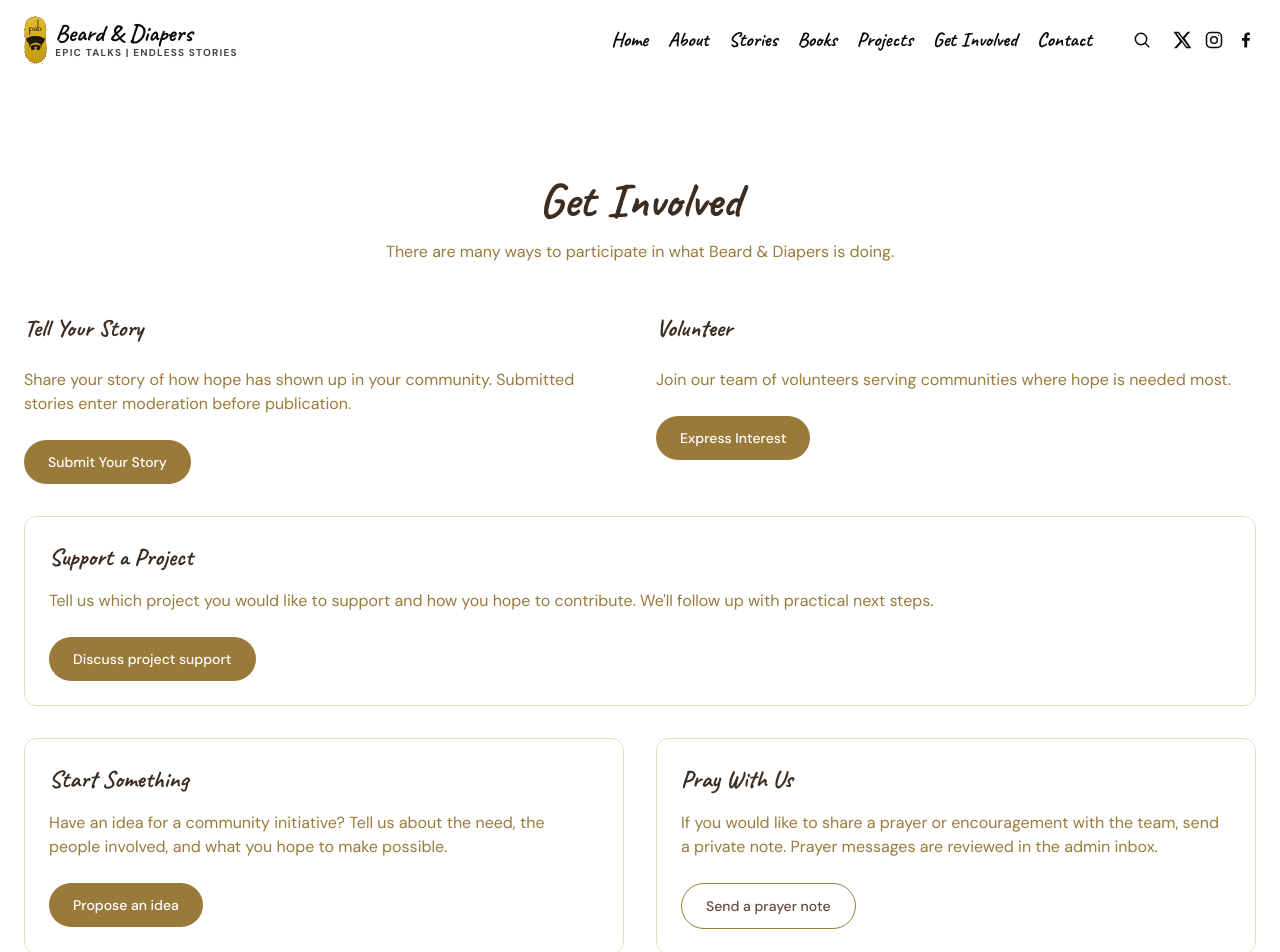
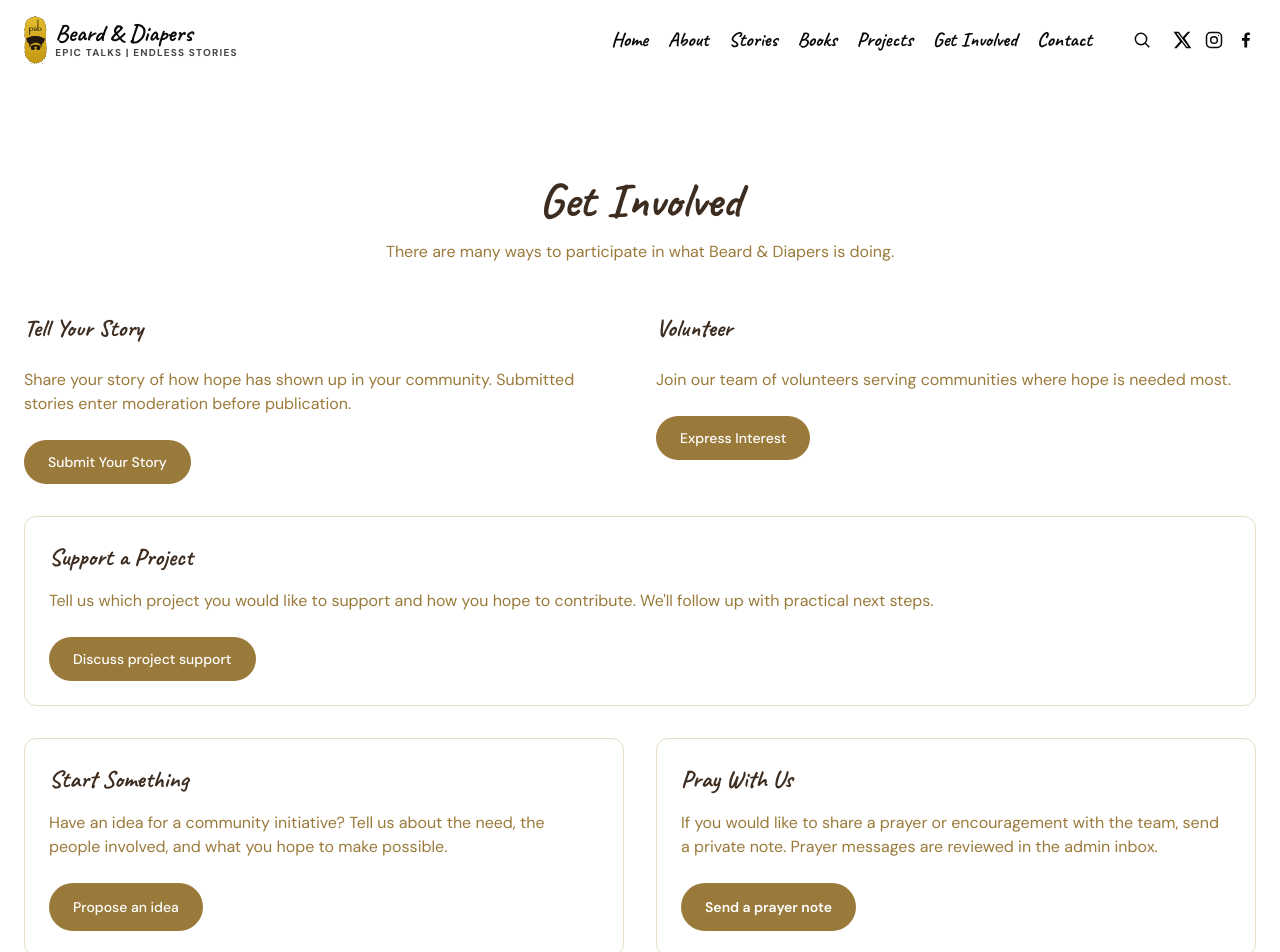
Before and after one commit to Amonochuka/blog, a Next.js app: page /get-involved in a window 1280 px wide. Shown: the top 952 px of the page. Built offline with nearby package versions, Linux system fonts and the light colour scheme.

Commit message:
Normalize participation call to action sizing

```diff
--- a/app/get-involved/page.tsx
+++ b/app/get-involved/page.tsx
@@ -62,12 +62,12 @@ export default function GetInvolvedPage() {
             <div id="start-something" className="scroll-mt-28 rounded-xl border border-[#e8ddc9] p-6">
               <h3 className="mb-4 text-2xl font-bold text-be-900">Start Something</h3>
               <p className="mb-6 text-be-600 dark:text-zinc-400">Have an idea for a community initiative? Tell us about the need, the people involved, and what you hope to make possible.</p>
-              <Link href="/contact?subject=Community%20initiative%20proposal&type=community_initiative#contact-form" className="inline-flex rounded-full bg-be-600 px-6 py-3 text-sm font-medium text-white transition-colors hover:bg-be-700">Propose an idea</Link>
+              <Link href="/contact?subject=Community%20initiative%20proposal&type=community_initiative#contact-form" className="inline-flex h-12 w-fit self-start items-center justify-center rounded-full bg-be-600 px-6 text-sm font-medium leading-none text-white transition-colors hover:bg-be-700">Propose an idea</Link>
             </div>
             <div id="pray-with-us" className="scroll-mt-28 rounded-xl border border-[#e8ddc9] p-6">
               <h3 className="mb-4 text-2xl font-bold text-be-900">Pray With Us</h3>
               <p className="mb-6 text-be-600 dark:text-zinc-400">If you would like to share a prayer or encouragement with the team, send a private note. Prayer messages are reviewed in the admin inbox.</p>
-              <Link href="/contact?subject=Prayer%20and%20encouragement&type=prayer_support#contact-form" className="inline-flex rounded-full border border-be-600 px-6 py-3 text-sm font-medium text-be-800 transition-colors hover:bg-be-50">Send a prayer note</Link>
+              <Link href="/contact?subject=Prayer%20and%20encouragement&type=prayer_support#contact-form" className="inline-flex h-12 w-fit self-start items-center justify-center rounded-full bg-be-600 px-6 text-sm font-semibold leading-none text-white transition-colors hover:bg-be-700">Send a prayer note</Link>
             </div>
           </div>
 
```
